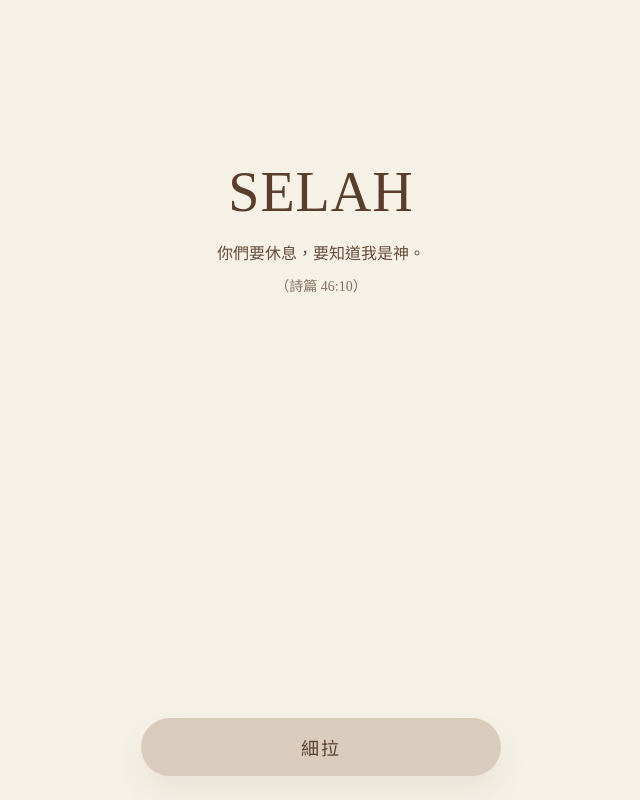
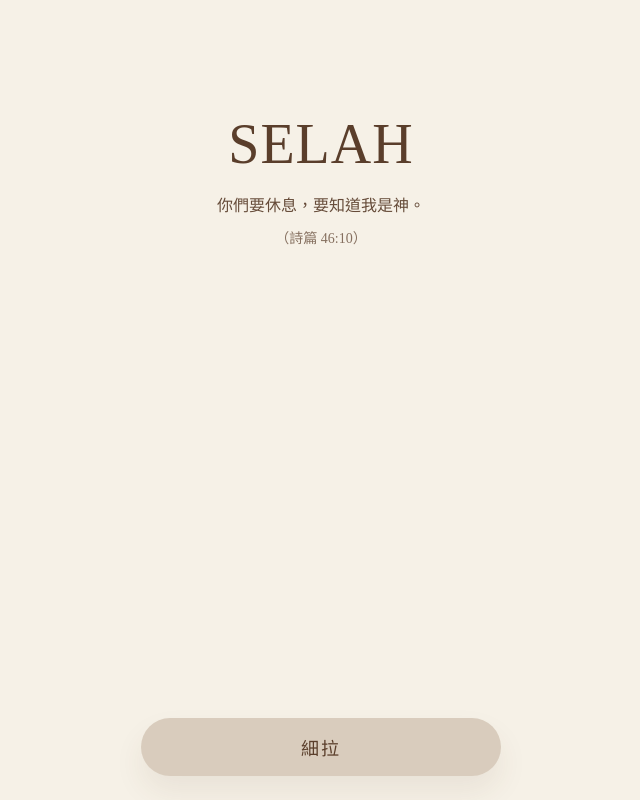
Before and after one commit to buzyfire-coder/selah-pwa, a Next.js app: page / in a window 1280 px wide. Shown: the whole page, without its empty margins (319-959 px from the left). Built offline with nearby package versions, Linux system fonts and the light colour scheme.

Commit message:
Title height

```diff
--- a/app/page.tsx
+++ b/app/page.tsx
@@ -35,12 +35,11 @@ const styles: Record<string, React.CSSProperties> = {
       maxWidth: 420,
       textAlign: "center",
 
-      /* ✅ 令 SELAH「偏上」但唔會 Android 飛走 */
-      margin: "0 auto",
-      marginTop: "clamp(56px, 14vh, 140px)",
-    },
+      paddingTop:"8vh"
+          },
 
     title: {
+      marginTop: 0,
       fontSize: 56,
       color: "var(--text)",
       letterSpacing: 1,
```
